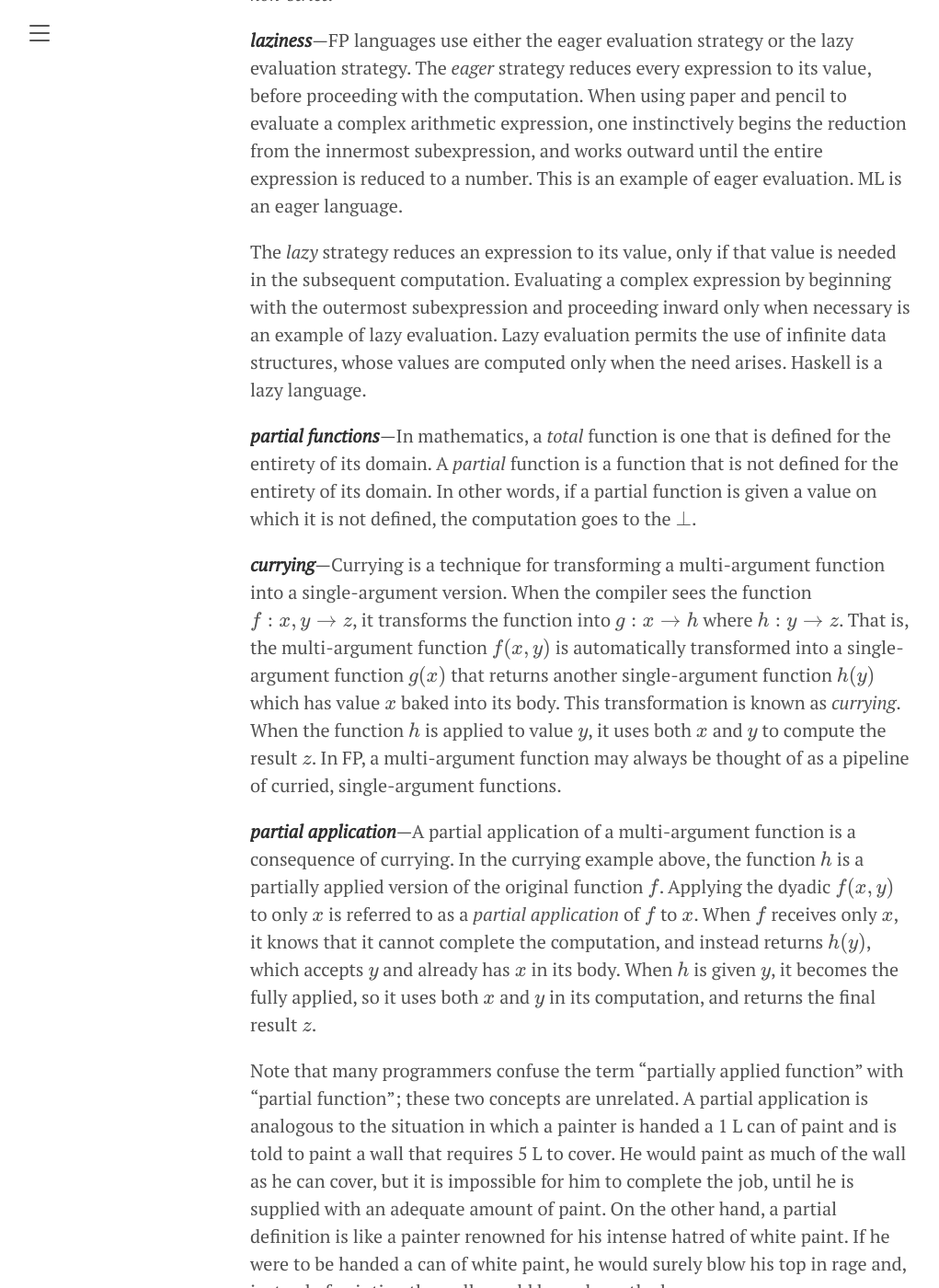
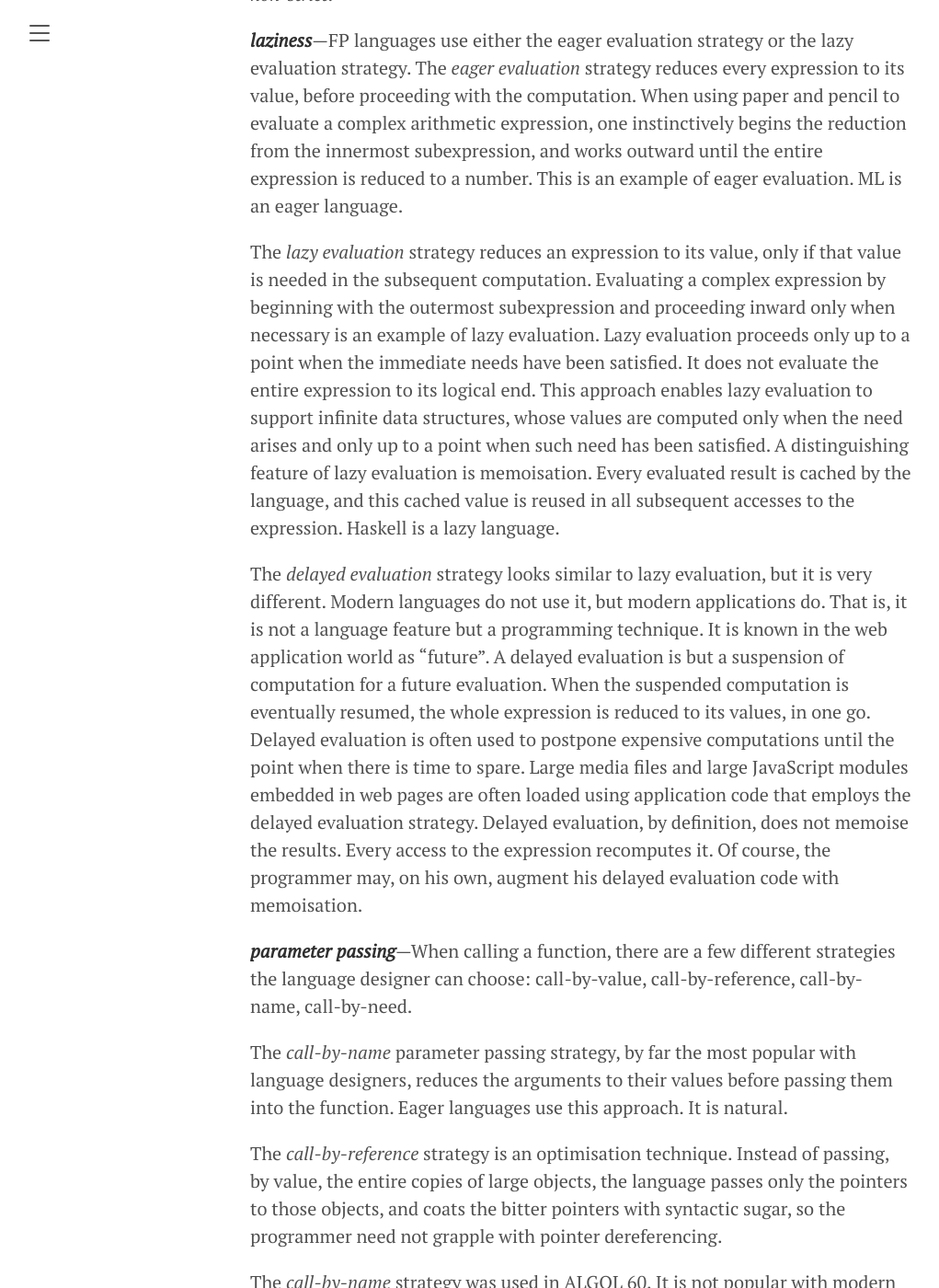
Before and after one commit to amenzwa/amenzwa.github.io, a Jekyll site: the page built from stem/PL/Paradigms.md, in a window 1280 px wide and 1400 px high, scrolled down 27505 px. Shown: the whole window at 92% size, without its empty margins (8-1029 px from the left). Built offline with Jekyll 4.4.1, drawn with Linux system fonts in a browser that asks for light colours; our own code applies the rules of GitHub Pages for plain Markdown files; formulas are drawn with MathJax 3; some of the changed text lies outside the part shown.

Commit message:
call-by-*; clarify lazy evaluation; add delayed evaluation

```diff
--- a/stem/PL/Paradigms.md
+++ b/stem/PL/Paradigms.md
@@ -359,9 +359,23 @@ In programming, lists are used to represent sequential data. Trees are used to r
 
 ***strictness***—A function that returns a $⊥$ as the result when given a $⊥$ as an argument is referred to as a *strict* function. Otherwise, that function is deemed *non-strict*.
 
-***laziness***—FP languages use either the eager evaluation strategy or the lazy evaluation strategy. The *eager* strategy reduces every expression to its value, before proceeding with the computation. When using paper and pencil to evaluate a complex arithmetic expression, one instinctively begins the reduction from the innermost subexpression, and works outward until the entire expression is reduced to a number. This is an example of eager evaluation. ML is an eager language.
+***laziness***—FP languages use either the eager evaluation strategy or the lazy evaluation strategy. The *eager evaluation* strategy reduces every expression to its value, before proceeding with the computation. When using paper and pencil to evaluate a complex arithmetic expression, one instinctively begins the reduction from the innermost subexpression, and works outward until the entire expression is reduced to a number. This is an example of eager evaluation. ML is an eager language.
 
-The *lazy* strategy reduces an expression to its value, only if that value is needed in the subsequent computation. Evaluating a complex expression by beginning with the outermost subexpression and proceeding inward only when necessary is an example of lazy evaluation. Lazy evaluation permits the use of infinite data structures, whose values are computed only when the need arises. Haskell is a lazy language.
+The *lazy evaluation* strategy reduces an expression to its value, only if that value is needed in the subsequent computation. Evaluating a complex expression by beginning with the outermost subexpression and proceeding inward only when necessary is an example of lazy evaluation. Lazy evaluation proceeds only up to a point when the immediate needs have been satisfied. It does not evaluate the entire expression to its logical end. This approach enables lazy evaluation to support infinite data structures, whose values are computed only when the need arises and only up to a point when such need has been satisfied. A distinguishing feature of lazy evaluation is memoisation. Every evaluated result is cached by the language, and this cached value is reused in all subsequent accesses to the expression. Haskell is a lazy language.
+
+The *delayed evaluation* strategy looks similar to lazy evaluation, but it is very different. Modern languages do not use it, but modern applications do. That is, it is not a language feature but a programming technique. It is known in the web application world as "future". A delayed evaluation is but a suspension of computation for a future evaluation. When the suspended computation is eventually resumed, the whole expression is reduced to its values, in one go. Delayed evaluation is often used to postpone expensive computations until the point when there is time to spare. Large media files and large JavaScript modules embedded in web pages are often loaded using application code that employs the delayed evaluation strategy. Delayed evaluation, by definition, does not memoise the results. Every access to the expression recomputes it. Of course, the programmer may, on his own, augment his delayed evaluation code with memoisation.
+
+***parameter passing***—When calling a function, there are a few different strategies the language designer can choose: call-by-value, call-by-reference, call-by-name, call-by-need.
+
+The *call-by-name* parameter passing strategy, by far the most popular with language designers, reduces the arguments to their values before passing them into the function. Eager languages use this approach. It is natural.
+
+The *call-by-reference* strategy is an optimisation technique. Instead of passing, by value, the entire copies of large objects, the language passes only the pointers to those objects, and coats the bitter pointers with syntactic sugar, so the programmer need not grapple with pointer dereferencing.
+
+The *call-by-name* strategy was used in ALGOL 60. It is not popular with modern language designers. Under the call-by-name strategy, the language passes the arguments, unevaluated, into the function. The function receives just names (references) to the arguments. Only when the function accesses the argument, its expression is reduced, all in one go, to its value, completely. The call-by-name parameter passing is employed by languages that use the delayed evaluation strategy.
+
+The *call-by-need* strategy is used in Haskell and its lazy siblings. The language passes argument expressions into to the function without evaluation. Only when the function accesses the argument, its expression is reduced, and even then, only incrementally up to the values needed.
+
+Say, a function $f : x, y → z$ is called as $f(a, b)$ and $b = 1/0$, but $f$ only accesses $b$ based on the value of $a$. If the value of $a$ is such that $b$ is never accessed by $f$, then computation will proceed normally in Haskell and its lazy siblings. But in just about every modern, eager language, the call $f(a, b)$ will go to $\bot$, when $b$ is evaluated just before $f$ is invoked.
 
 ***partial functions***—In mathematics, a *total* function is one that is defined for the entirety of its domain. A *partial* function is a function that is not defined for the entirety of its domain. In other words, if a partial function is given a value on which it is not defined, the computation goes to the $⊥$.
 
```
